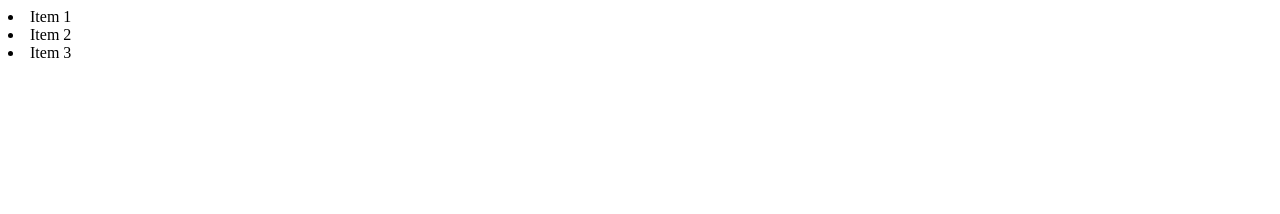
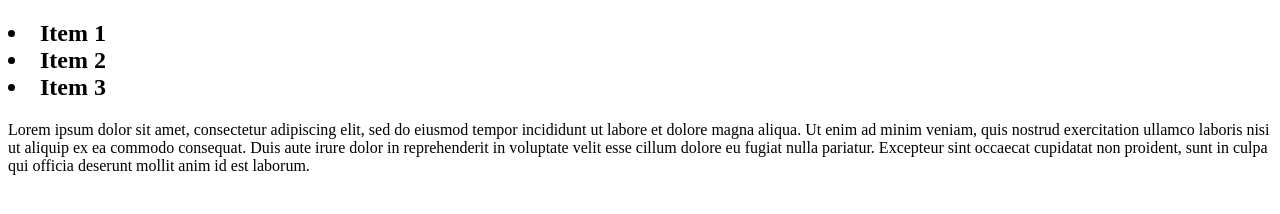
Before and after one commit to GazzonGIT/ProjectOne, a plain HTML site: page index.html in a window 1280 px wide. Drawn offline with Linux system fonts and the light colour scheme.

Commit message:
tekst toegevoegd en kopje toegevoegd en gestyled.

```diff
--- a/index.html
+++ b/index.html
@@ -3,9 +3,14 @@
 <head>
     <meta charset="UTF-8">
     <title>Mijn eerste project voor de GIT workshop</title>
-    <li>Item 1</li>
-    <li>Item 2</li>
-    <li>Item 3</li>
+    <h2>
+        <li>Item 1</li>
+        <li>Item 2</li>
+        <li>Item 3</li>
+    </h2>
+    <p>
+        Lorem ipsum dolor sit amet, consectetur adipiscing elit, sed do eiusmod tempor incididunt ut labore et dolore magna aliqua. Ut enim ad minim veniam, quis nostrud exercitation ullamco laboris nisi ut aliquip ex ea commodo consequat. Duis aute irure dolor in reprehenderit in voluptate velit esse cillum dolore eu fugiat nulla pariatur. Excepteur sint occaecat cupidatat non proident, sunt in culpa qui officia deserunt mollit anim id est laborum.
+    </p>
 </head>
 <body>
 
--- a/style.css
+++ b/style.css
@@ -7,3 +7,9 @@ ul {
         list-style: none;
         border: 1px dashed yellow;
 }
+
+
+h2 {
+    color: black;
+    font-family: "Arial Black";
+}
```
